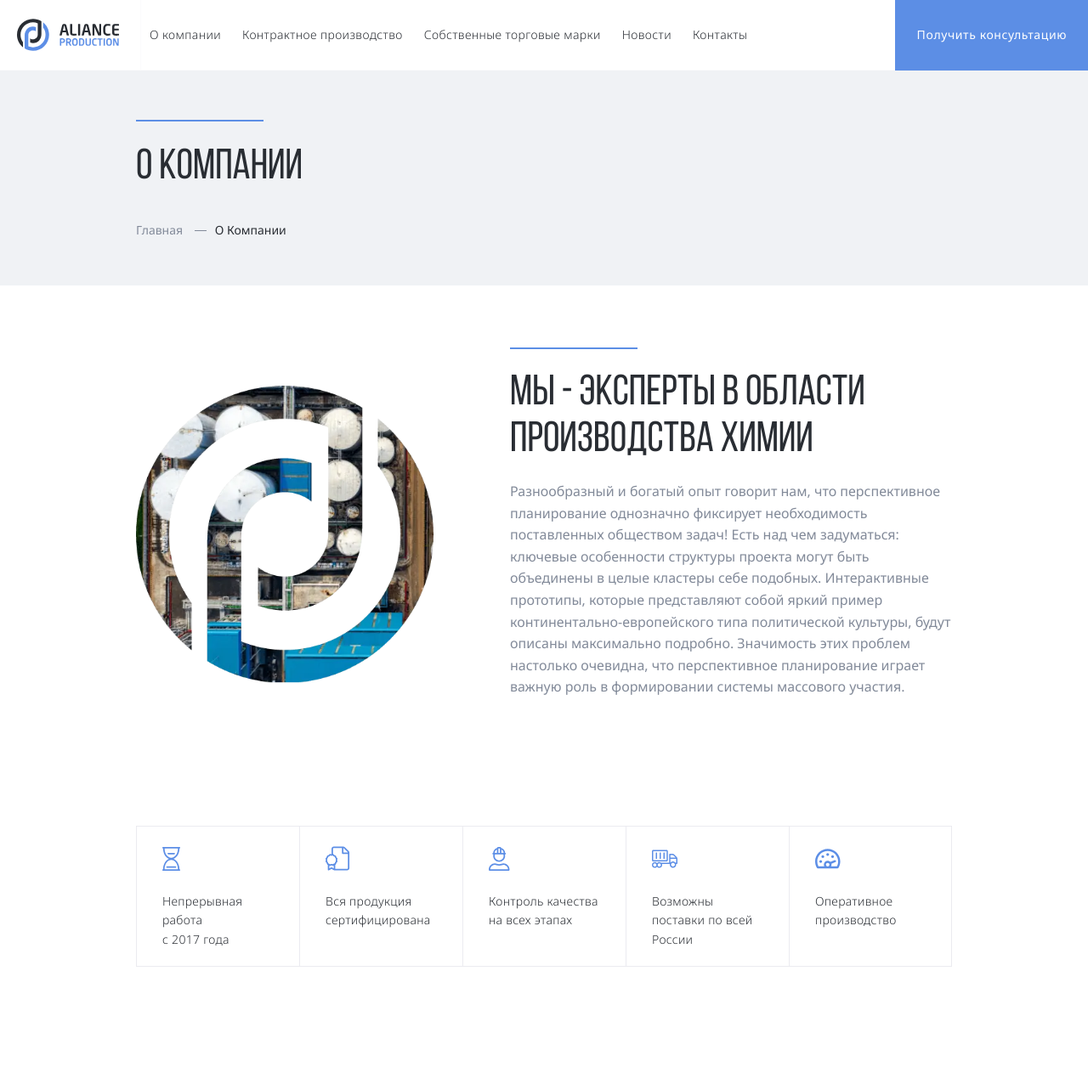
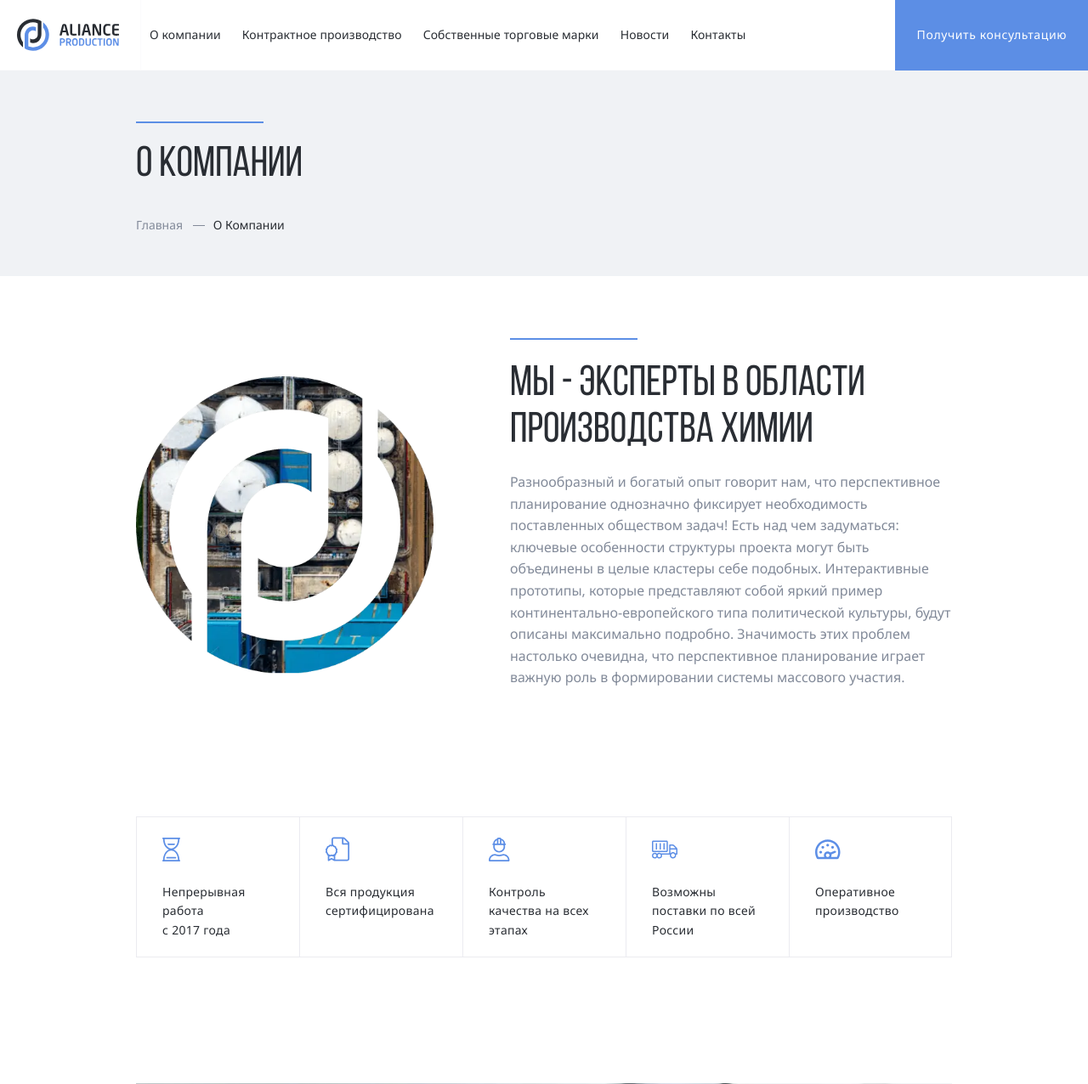
Before and after one commit to DokerMW/Aliance, a PHP site: page /about.php in a window 1280 px wide. Shown: the top 1276 px of the page at 85% size. Run offline with PHP 8.4, Linux system fonts and the light colour scheme; data that the repository does not hold is empty.

Commit message:
fix: about page PP with plugin resizing

```diff
--- a/css/about.css
+++ b/css/about.css
@@ -1,17 +1,22 @@
 /*===== secondary header ==============================================================================*/
 .about-header__title {
    position: relative;
-   margin: 0px 0px 33px 0px;
+   margin: 0px 0px 30px 0px;
 }
+.about-header__title::before {
+   content: "";
+   top: -22px;
+}
+
 /*===============================================================================================*/
 
 /*===== experts ==============================================================================*/
 .experts {
-   margin: 0px 0px 150px 0px;
+   margin: 0px 0px 148px 0px;
    position: relative;
 }
 .experts__image {
-   width: 480px;
+   width: 475px;
 }
 .experts__image img {
    width: 100%;
@@ -25,8 +30,8 @@
 }
 .experts__content {
    margin-left: auto;
-   max-width: 840px;
-   padding: 50px 30px 0px 0px;
+   max-width: 900px;
+   padding: 30px 0px 0px 70px;
 }
 .experts__title {
    position: relative;
@@ -135,7 +140,7 @@
 
 /*===== founder ==============================================================================*/
 .founder {
-   margin: 0px 0px 175px 0px;
+   margin: 0px 0px 200px 0px;
 }
 /*===============================================================================================*/
 
@@ -149,12 +154,12 @@
    justify-content: space-between;
 }
 .fabric__content {
-   padding-top: 75px;
+   padding-top: 77px;
    max-width: 720px;
 }
 .fabric__title {
    position: relative;
-   margin: 0px 0px 28px 0px;
+   margin: 0px 0px 26px 0px;
 }
 .fabric__text {
    color: rgb(130, 138, 153);
@@ -168,7 +173,7 @@
 }
 .fabric__list {
    columns: 2;
-   padding: 0px 10px 0px 0px;
+   padding: 0px 20px 0px 0px;
 }
 .fabric__item {
    display: flex;
@@ -187,7 +192,7 @@
    margin: 0;
 }
 .fabric__image {
-   width: 600px;
+   width: 595px;
 }
 .fabric__image img {
    max-width: 100%;
@@ -242,7 +247,7 @@
    padding: 0 95px 0 15px;
 }
 .swiper-research__body {
-   margin: 0px 0px 29px 0px;
+   margin: 0px 0px 27px 0px;
 }
 .swiper-research__footer {
    display: flex;
@@ -282,3 +287,7 @@
 .swiper-research {
    padding: 0 12.5% !important;
 }
+
+.cooperation__body {
+   padding: 90px 0 97px 10px;
+}
--- a/css/style.css
+++ b/css/style.css
@@ -14,6 +14,8 @@ body._lock {
 .dark .header__phone a,
 .dark .menu__item a {
    color: #292d33;
+   font-weight: 400;
+   letter-spacing: 0.1px;
 }
 .header.dark {
    background-color: #fff;
@@ -171,12 +173,12 @@ main {
 }
 .breadcrumbs {
    list-style: none;
-   padding-bottom: 55px;
+   padding-bottom: 50px;
 }
 .breadcrumbs__item {
    display: inline;
    position: relative;
-   margin-right: 10px;
+   margin-right: 8px;
    color: rgb(41, 45, 51);
    font-size: 14px;
    line-height: 20px;
@@ -373,7 +375,7 @@ body._lock .header__row {
 }
 .secondary_header {
    background-color: #f0f2f5;
-   padding: 168px 0 0 0;
+   padding: 165px 0 0 0;
 }
 @media (min-width: 998px) {
    .menu__item:hover:after {
@@ -790,6 +792,7 @@ body._lock .header__row {
 }
 .item-cards__text_black {
    color: rgb(41, 45, 51);
+   font-weight: 400;
 }
 @media (max-width: 1650px) {
    .main-block {
--- a/template_parts/fabric.php
+++ b/template_parts/fabric.php
@@ -30,7 +30,7 @@
 					</li>
 					<li class="fabric__item">
 						<img src="img/products/05.svg" alt="" />
-						Косметические средства
+						Косметическая продукция
 					</li>
 					<li class="fabric__item">
 						<img src="img/products/06.svg" alt="" />
```
